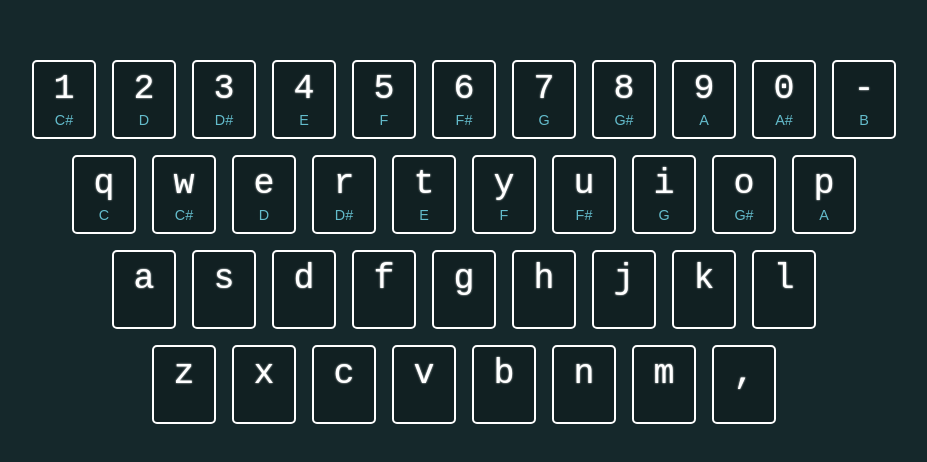
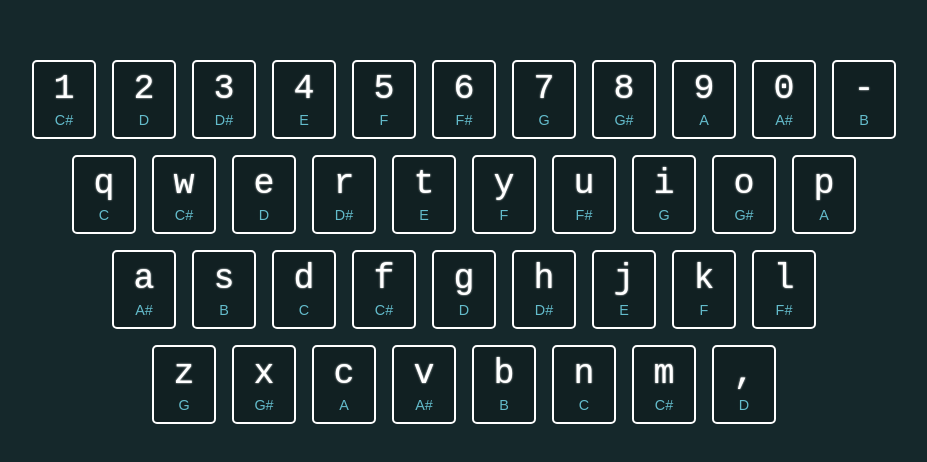
Before and after one commit to lcbeh/Keyboard, a plain HTML site: page index.html in a window 1280 px wide. Shown: the part 176-638 px from the top of the page, without its empty margins (176-1103 px from the left). Drawn offline with Linux system fonts and the light colour scheme.

Commit message:
map all sounds to keys

```diff
--- a/index.html
+++ b/index.html
@@ -99,70 +99,78 @@
       </div>
 
       <div class="line">
-        <div class="key">
+        <div data-key="65" class="key">
           <kbd>a</kbd>
+          <span class="sound">A#</span>
         </div>
-        <div class="key">
+        <div data-key="83" class="key">
           <kbd>s</kbd>
+          <span class="sound">B</span>
         </div>
         <div data-key="68" class="key">
           <kbd>d</kbd>
-          <span class="sound"></span>
+          <span class="sound">C</span>
         </div>
         <div data-key="70" class="key">
           <kbd>f</kbd>
-          <span class="sound"></span>
+          <span class="sound">C#</span>
         </div>
         <div data-key="71" class="key">
           <kbd>g</kbd>
-          <span class="sound"></span>
+          <span class="sound">D</span>
         </div>
         <div data-key="72" class="key">
           <kbd>h</kbd>
-          <span class="sound"></span>
+          <span class="sound">D#</span>
         </div>
         <div data-key="74" class="key">
           <kbd>j</kbd>
-          <span class="sound"></span>
+          <span class="sound">E</span>
         </div>
         <div data-key="75" class="key">
           <kbd>k</kbd>
-          <span class="sound"></span>
+          <span class="sound">F</span>
         </div>
         <div data-key="76" class="key">
           <kbd>l</kbd>
-          <span class="sound"></span>
+          <span class="sound">F#</span>
         </div>
       </div>
 
       <div class="line">
-        <div class="key">
+        <div data-key="90" class="key">
           <kbd>z</kbd>
+          <span class="sound">G</span>
         </div>
-        <div class="key">
+        <div data-key="88" class="key">
           <kbd>x</kbd>
+          <span class="sound">G#</span>
         </div>
-        <div class="key">
+        <div data-key="67" class="key">
           <kbd>c</kbd>
+          <span class="sound">A</span>
         </div>
-        <div class="key">
+        <div data-key="86" class="key">
           <kbd>v</kbd>
+          <span class="sound">A#</span>
         </div>
-        <div class="key">
+        <div data-key="66" class="key">
           <kbd>b</kbd>
+          <span class="sound">B</span>
         </div>
-        <div class="key">
+        <div data-key="78" class="key">
           <kbd>n</kbd>
+          <span class="sound">C</span>
         </div>
-        <div class="key">
+        <div data-key="77"class="key">
           <kbd>m</kbd>
+          <span class="sound">C#</span>
         </div>
-        <div class="key">
+        <div data-key="188" class="key">
           <kbd>,</kbd>
+          <span class="sound">D</span>
         </div>
       </div>
-
-
 
     </div>
     <audio data-key="49" src="wav/File13.wav"></audio>
@@ -177,7 +185,8 @@
     <audio data-key="48" src="wav/File22.wav"></audio>
     <audio data-key="189" src="wav/File23.wav"></audio>
     <audio data-key="81" src="wav/File24.wav"></audio>
-    <audio data-key="87" src="wav/File25.wav"></audio>  <audio data-key="69" src="wav/File26.wav"></audio>
+    <audio data-key="87" src="wav/File25.wav"></audio>
+    <audio data-key="69" src="wav/File26.wav"></audio>
     <audio data-key="82" src="wav/File27.wav"></audio>
     <audio data-key="84" src="wav/File28.wav"></audio>
     <audio data-key="89" src="wav/File29.wav"></audio>
@@ -185,7 +194,23 @@
     <audio data-key="73" src="wav/File31.wav"></audio>
     <audio data-key="79" src="wav/File32.wav"></audio>
     <audio data-key="80" src="wav/File33.wav"></audio>
-
+    <audio data-key="65" src="wav/File34.wav"></audio>
+    <audio data-key="83" src="wav/File35.wav"></audio>
+    <audio data-key="68" src="wav/File36.wav"></audio>
+    <audio data-key="70" src="wav/File37.wav"></audio>
+    <audio data-key="71" src="wav/File38.wav"></audio>
+    <audio data-key="72" src="wav/File39.wav"></audio>
+    <audio data-key="74" src="wav/File40.wav"></audio>
+    <audio data-key="75" src="wav/File41.wav"></audio>
+    <audio data-key="76" src="wav/File42.wav"></audio>
+    <audio data-key="90" src="wav/File43.wav"></audio>
+    <audio data-key="88" src="wav/File44.wav"></audio>
+    <audio data-key="67" src="wav/File45.wav"></audio>
+    <audio data-key="86" src="wav/File46.wav"></audio>
+    <audio data-key="66" src="wav/File47.wav"></audio>
+    <audio data-key="78" src="wav/File48.wav"></audio>
+    <audio data-key="77" src="wav/File49.wav"></audio>
+    <audio data-key="188" src="wav/File50.wav"></audio>
 
     <script>
       function playSound(e) {
```
Also changed, not shown: 2 other files.
